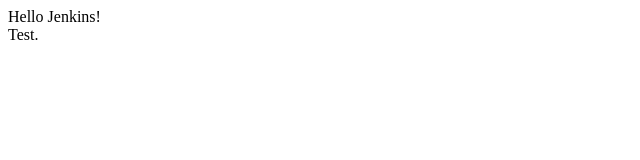
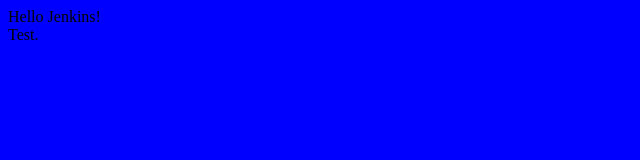
Before and after one commit to DKosiak/EPAM_FT_2021Q1, a plain HTML site: page index.html in a window 1280 px wide. Shown: the whole page, without its empty margins (0-640 px from the left). Drawn offline with Linux system fonts and the light colour scheme.

Commit message:
Update index.html

```diff
--- a/index.html
+++ b/index.html
@@ -2,7 +2,7 @@
 <head>
 <title> Final Task </title>
 </head>
-<body bgcolor:blue>
+<body bgcolor=blue>
 Hello Jenkins!
 <br>
 Test.
```
